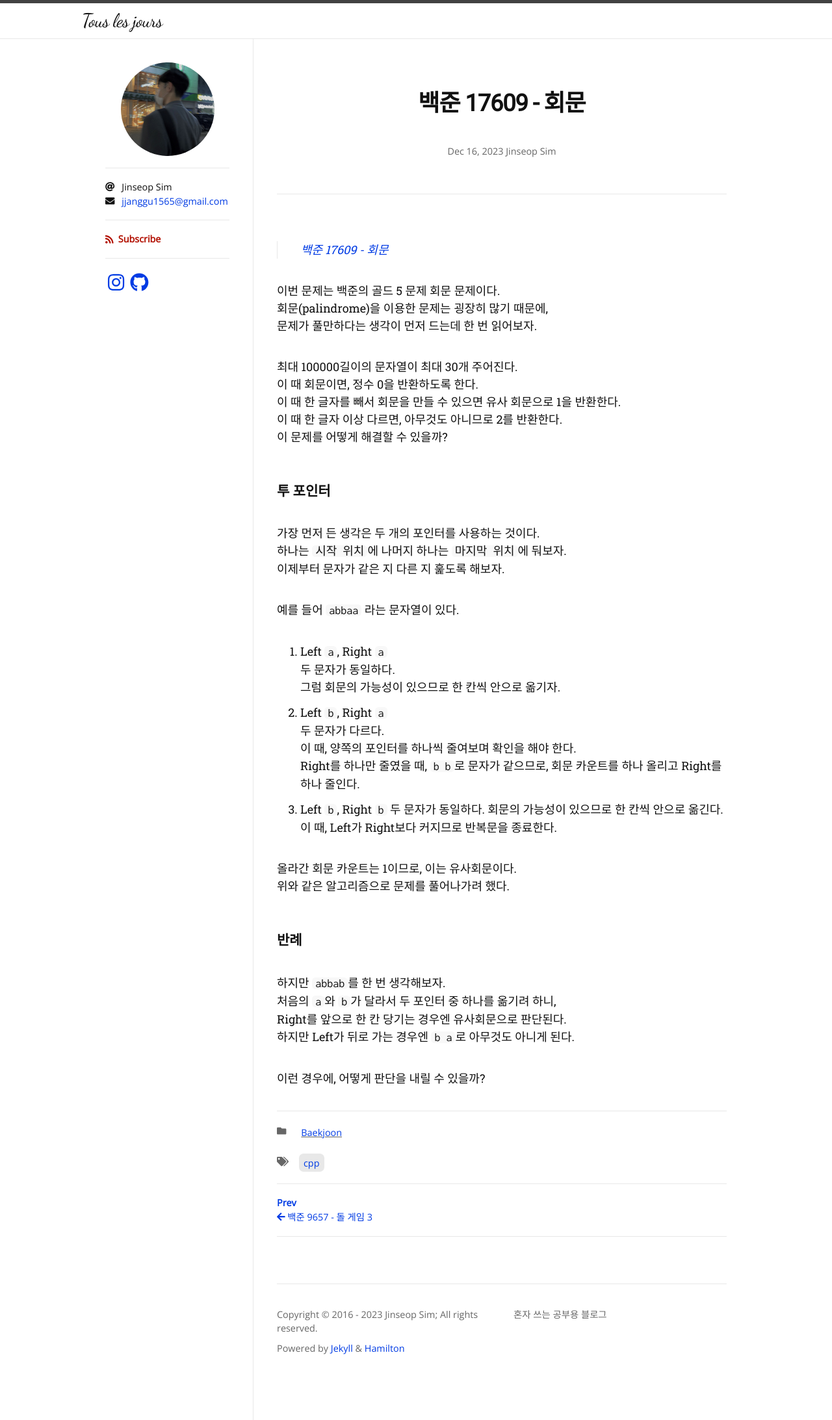
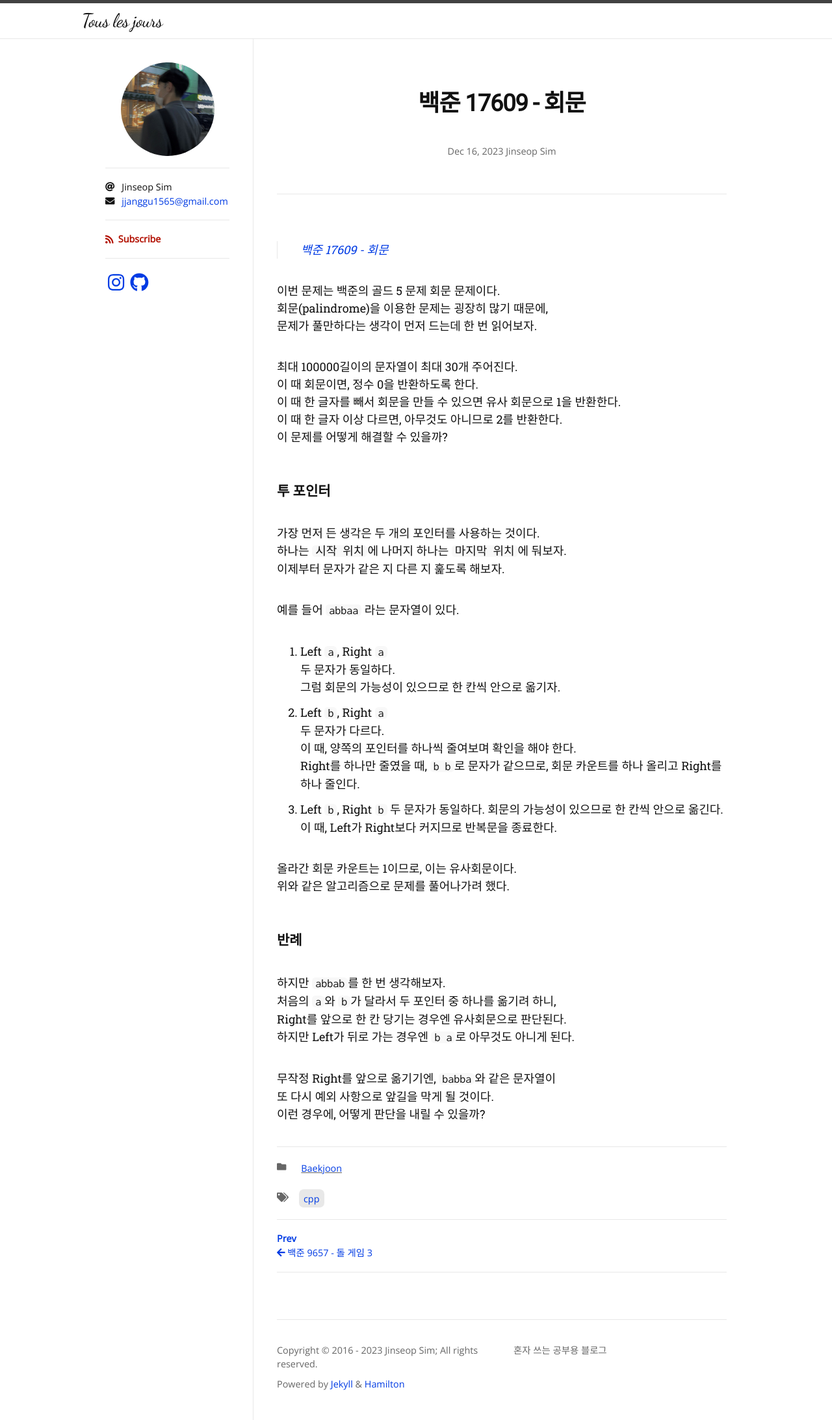
Before and after one commit to Jinseop-Sim/Jinseop-Sim.github.io, a Jekyll site: the page built from _posts/2023-12-16-bj-17609.md, in a window 1280 px wide. Shown: the whole page at 65% size. Built offline with Jekyll 4.4.1, drawn with Linux system fonts in a browser that asks for light colours; nearby versions of some CDN libraries; some web fonts are replaced.

Commit message:
글 수정

````diff
--- a/_posts/2023-12-16-bj-17609.md
+++ b/_posts/2023-12-16-bj-17609.md
@@ -48,4 +48,6 @@
 Right를 앞으로 한 칸 당기는 경우엔 유사회문으로 판단된다.
 하지만 Left가 뒤로 가는 경우엔 ```b a```로 아무것도 아니게 된다.
 
+무작정 Right를 앞으로 옮기기엔, ```babba```와 같은 문자열이
+또 다시 예외 사항으로 앞길을 막게 될 것이다.
 이런 경우에, 어떻게 판단을 내릴 수 있을까?
````
